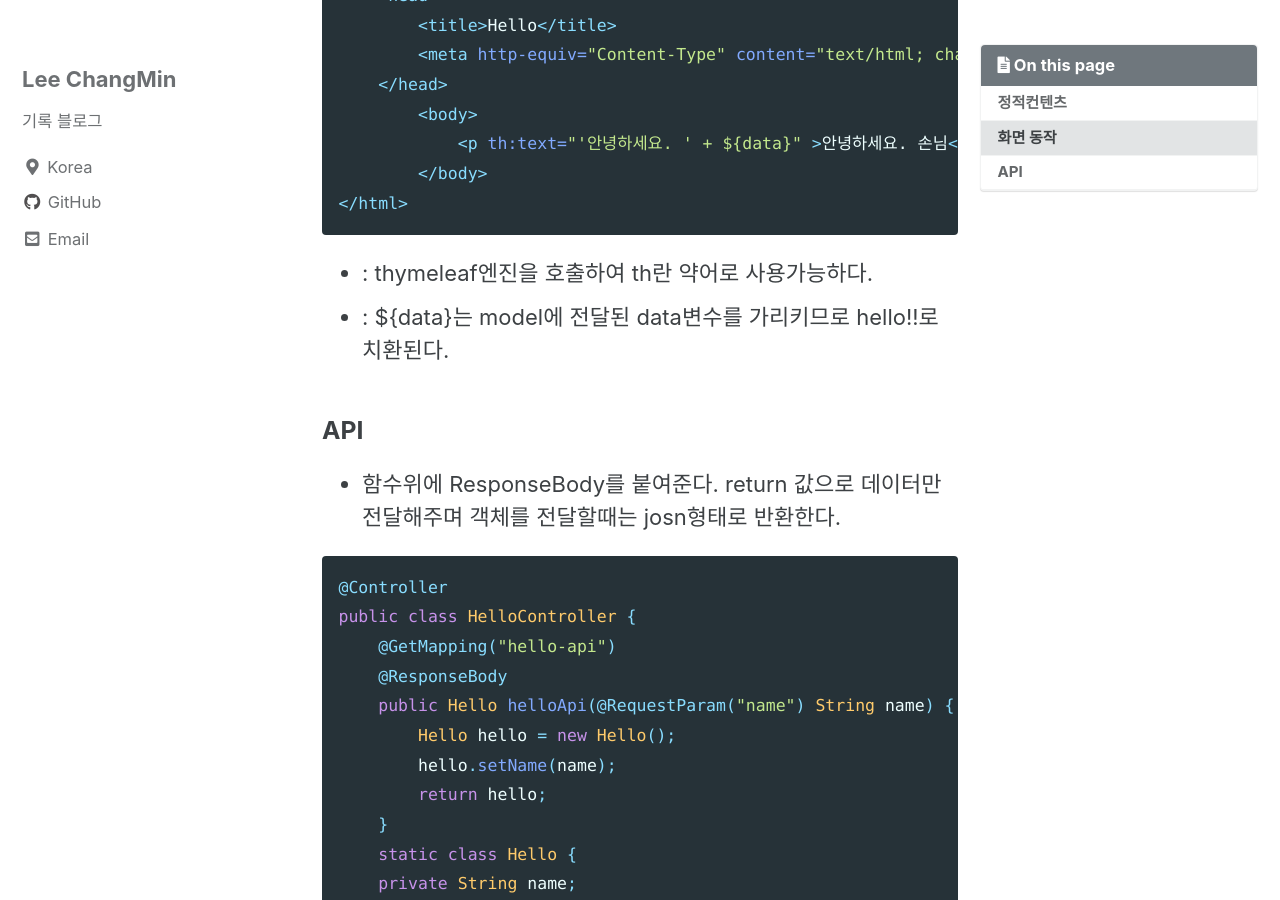
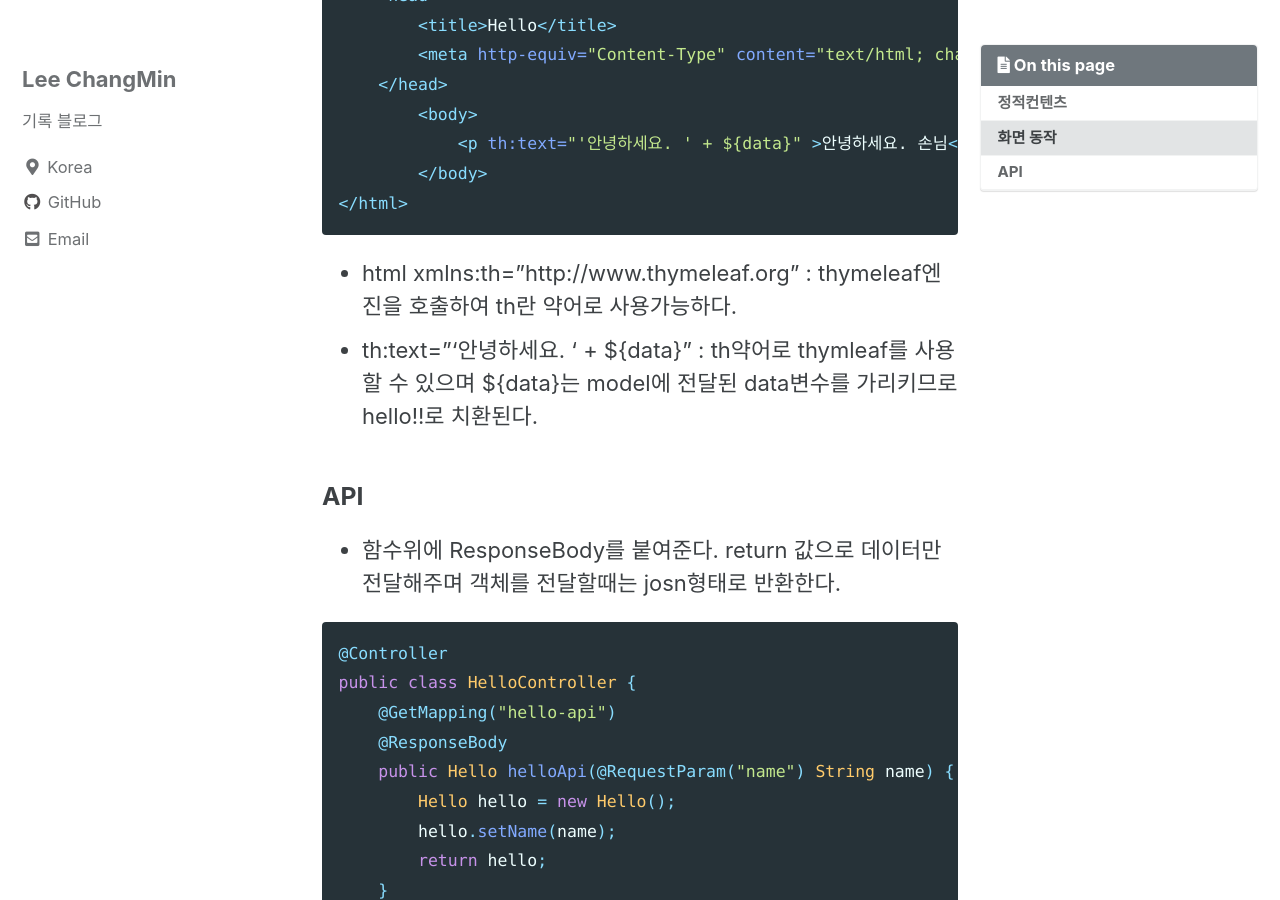
Before and after one commit to changmin2/changmin2.github.io, a Jekyll site: the page built from _posts/스프링부트/2022-02-14-스프링기본동작.md, in a window 1280 px wide and 900 px high, scrolled down 1995 px. Built offline with Jekyll 4.4.1, drawn with Linux system fonts in a browser that asks for light colours; cached includes are drawn as plain includes; comment, search, counter and statistics services are not loaded.

Commit message:
기본동작

````diff
--- a/_posts/스프링부트/2022-02-14-스프링기본동작.md
+++ b/_posts/스프링부트/2022-02-14-스프링기본동작.md
@@ -64,8 +64,8 @@ toc_sticky: true
         </body>
 </html>
 ```
-- <html xmlns:th="http://www.thymeleaf.org">  : thymeleaf엔진을 호출하여 th란 약어로 사용가능하다.
--  <p th:text="'안녕하세요. ' + ${data}" > : ${data}는 model에 전달된 data변수를 가리키므로 hello!!로 치환된다.
+- html xmlns:th="http://www.thymeleaf.org" : thymeleaf엔진을 호출하여 th란 약어로 사용가능하다.
+- th:text="'안녕하세요. ' + ${data}"  : th약어로 thymleaf를 사용할 수 있으며 ${data}는 model에 전달된 data변수를 가리키므로 hello!!로 치환된다.
 
 ### API
 
````
